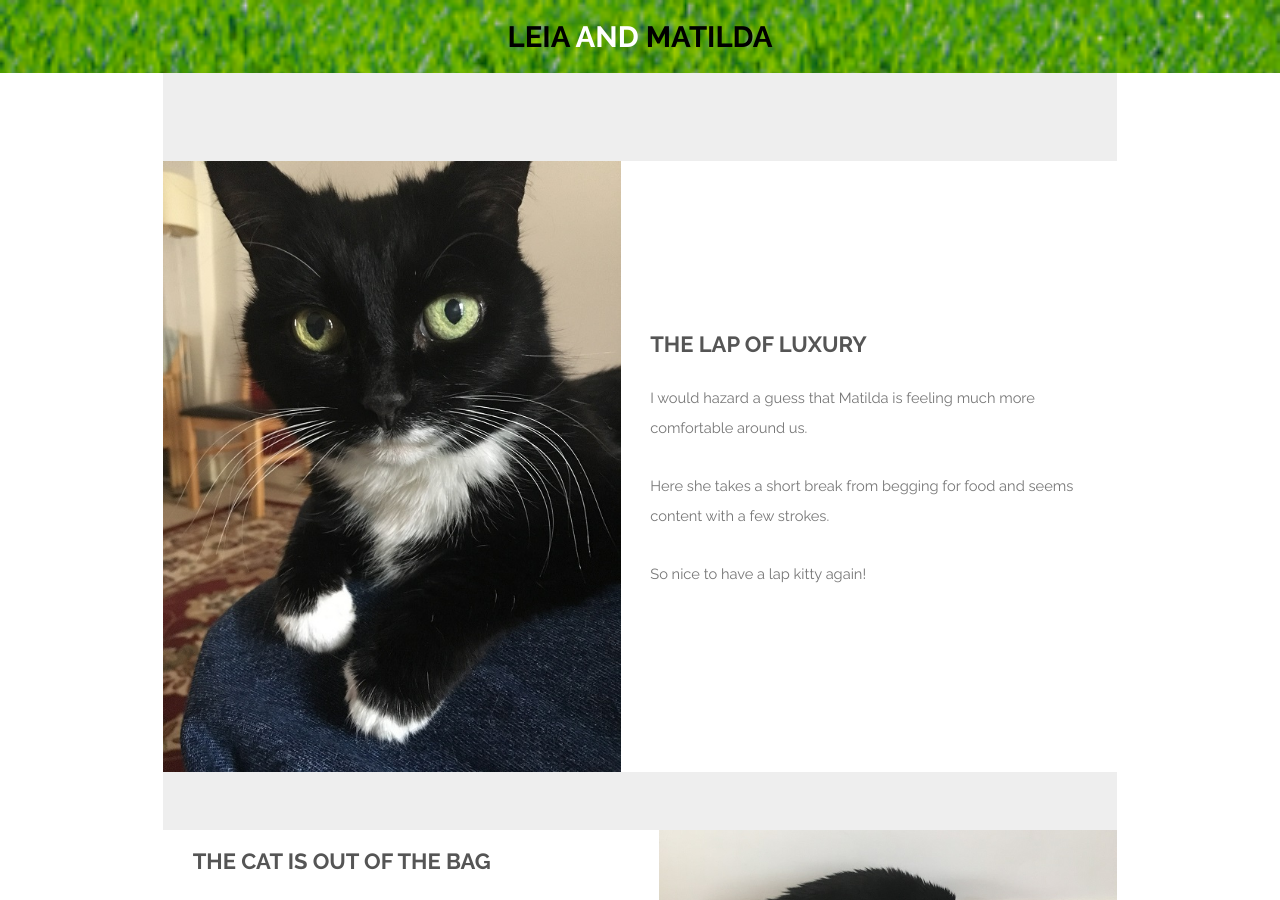
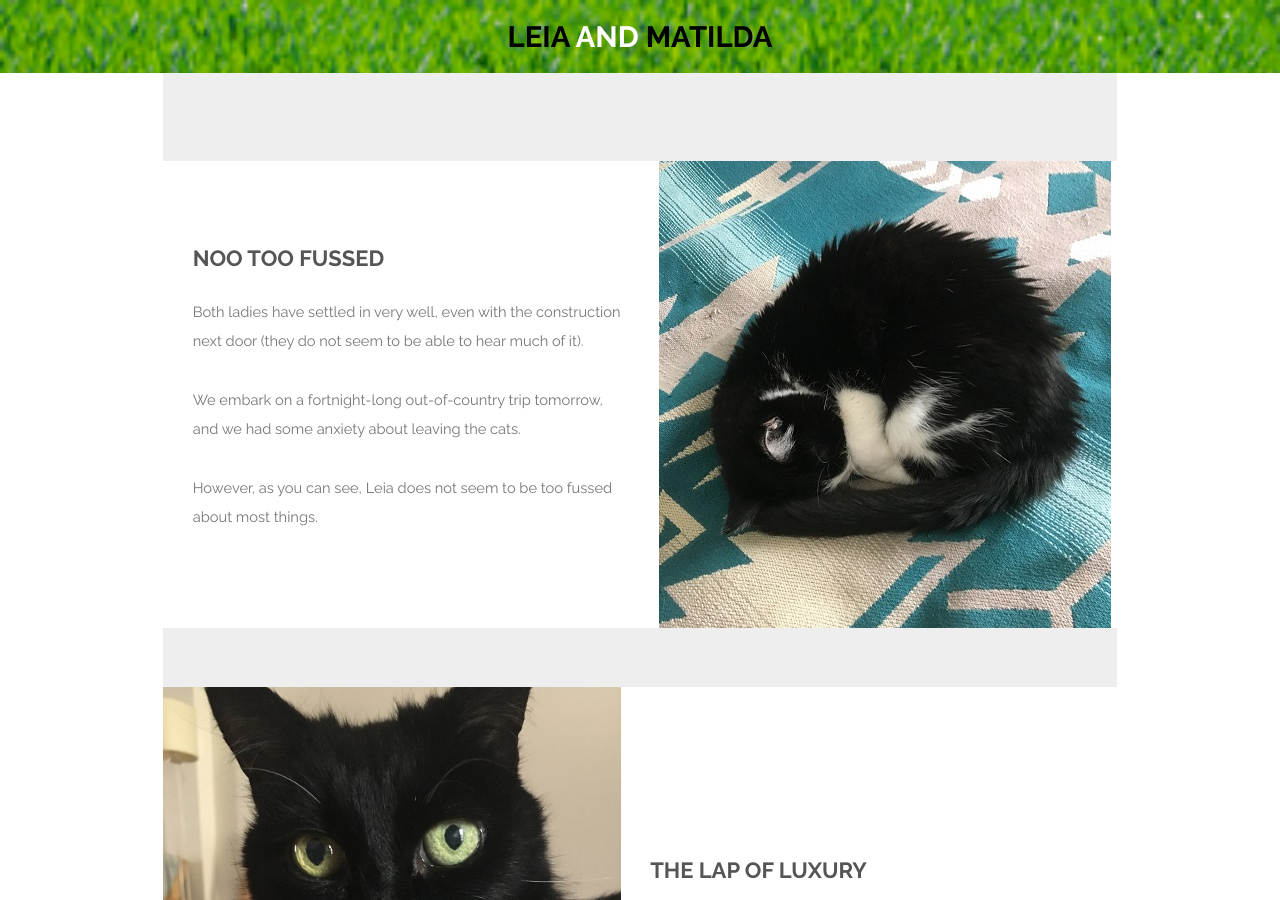
Before and after one commit to jaypalexa/leia-and-matilda, a Jekyll site: the page built from index.md, in a window 1280 px wide and 900 px high. Built offline with Jekyll 4.4.1, drawn with Linux system fonts in a browser that asks for light colours.

Commit message:
"Not Too Fussed" post.

```diff
--- a/index.md
+++ b/index.md
@@ -6,6 +6,15 @@ description: A photo essay by Leia and Matilda
 ---
 <section id="one" class="wrapper style1">
   <div class="inner">
+    <article class="feature right">
+      <span class="image"><a href="{{ site.url }}{{ site.baseurl }}/assets/images/20170429_1113_leia.jpg"><img src="{{ site.url }}{{ site.baseurl }}/assets/images/20170429_1113_leia.jpg" /></a></span>
+      <div class="content">
+        <h2>Noo Too Fussed</h2>
+        <p>Both ladies have settled in very well, even with the construction next door (they do not seem to be able to hear much of it).</p>
+		<p>We embark on a fortnight-long out-of-country trip tomorrow, and we had some anxiety about leaving the cats.</p>
+		<p>However, as you can see, Leia does not seem to be too fussed about most things.</p>
+      </div>
+    </article>
     <article class="feature left">
       <span class="image"><a href="{{ site.url }}{{ site.baseurl }}/assets/images/20170421_1433_matilda.jpg"><img src="{{ site.url }}{{ site.baseurl }}/assets/images/20170421_1433_matilda.jpg" /></a></span>
       <div class="content">
```
Also changed, not shown: assets/images/20170429_1113_leia.jpg (added).
